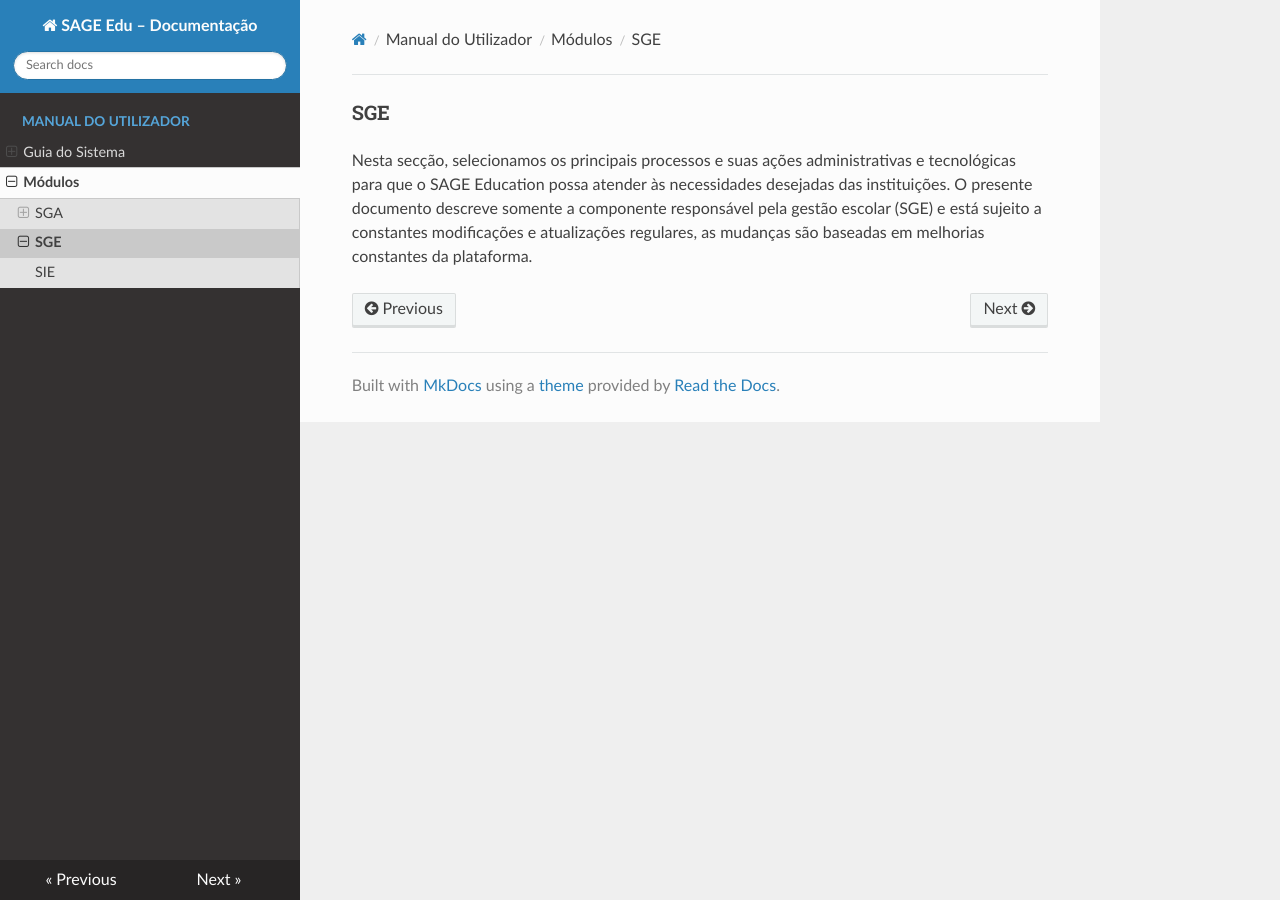
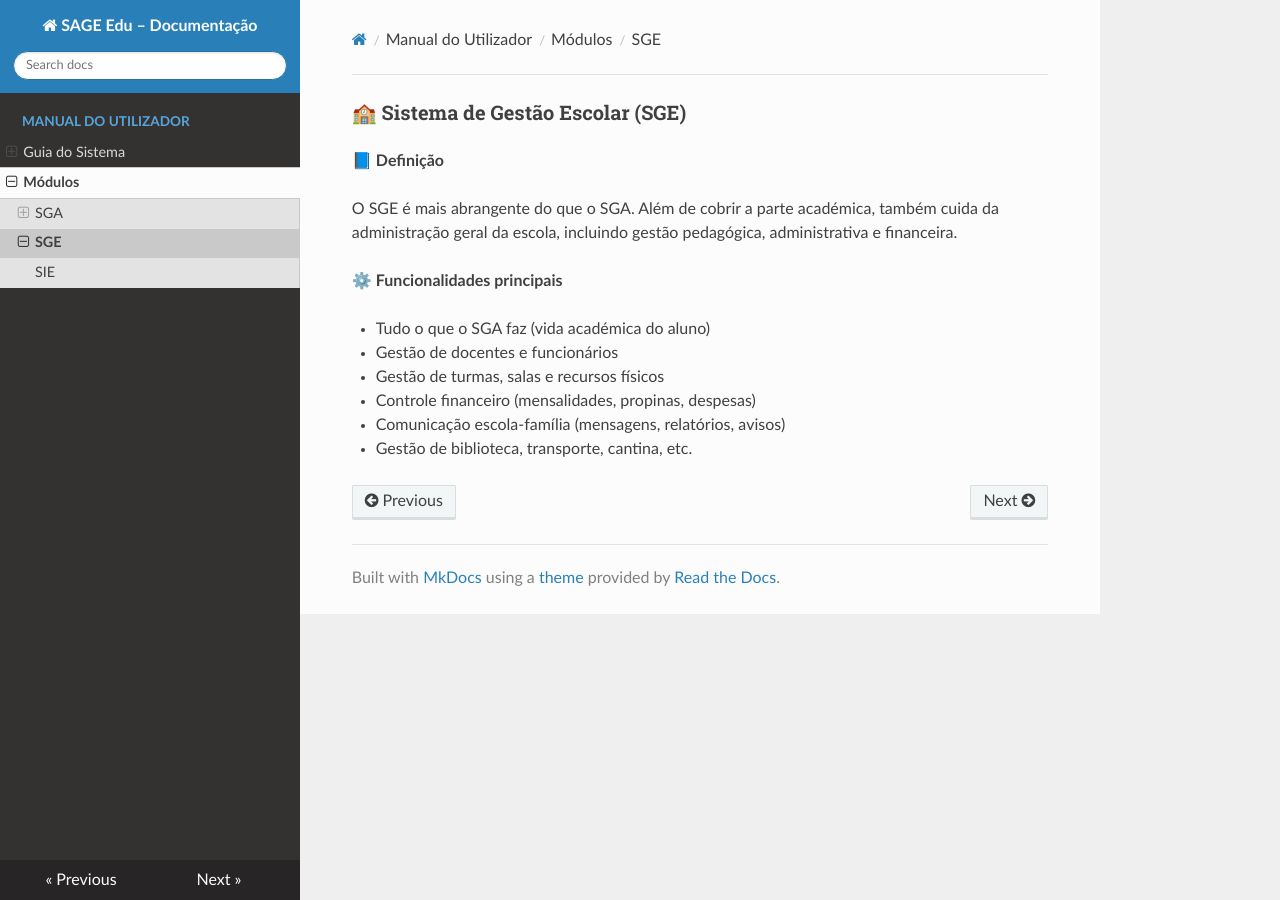
Before and after one commit to zacariasjuliano/sage-edu-docs, an MkDocs documentation site: the page built from docs/modulos/sge.md, in a window 1280 px wide. Built offline with MkDocs 1.6.1, drawn with Linux system fonts in a browser that asks for light colours; nearby versions of some CDN libraries.

Commit message:
Page SGE

```diff
--- a/docs/modulos/sge.md
+++ b/docs/modulos/sge.md
@@ -1,4 +1,21 @@
-### SGE
+### 🏫 Sistema de Gestão Escolar (SGE)
 
 
-Nesta secção, selecionamos os principais processos e suas ações administrativas e tecnológicas  para que o SAGE Education possa atender às necessidades desejadas das instituições. O presente documento descreve somente a componente responsável pela gestão escolar (SGE) e está sujeito a constantes modificações e atualizações regulares, as mudanças são baseadas em melhorias constantes da plataforma.
+📘 **Definição**
+
+O SGE é mais abrangente do que o SGA.
+Além de cobrir a parte académica, também cuida da administração geral da escola, incluindo gestão pedagógica, administrativa e financeira.
+
+⚙️ **Funcionalidades principais**
+
+* Tudo o que o SGA faz (vida académica do aluno)
+
+* Gestão de docentes e funcionários
+
+* Gestão de turmas, salas e recursos físicos
+
+* Controle financeiro (mensalidades, propinas, despesas)
+
+* Comunicação escola-família (mensagens, relatórios, avisos)
+
+* Gestão de biblioteca, transporte, cantina, etc.
```
